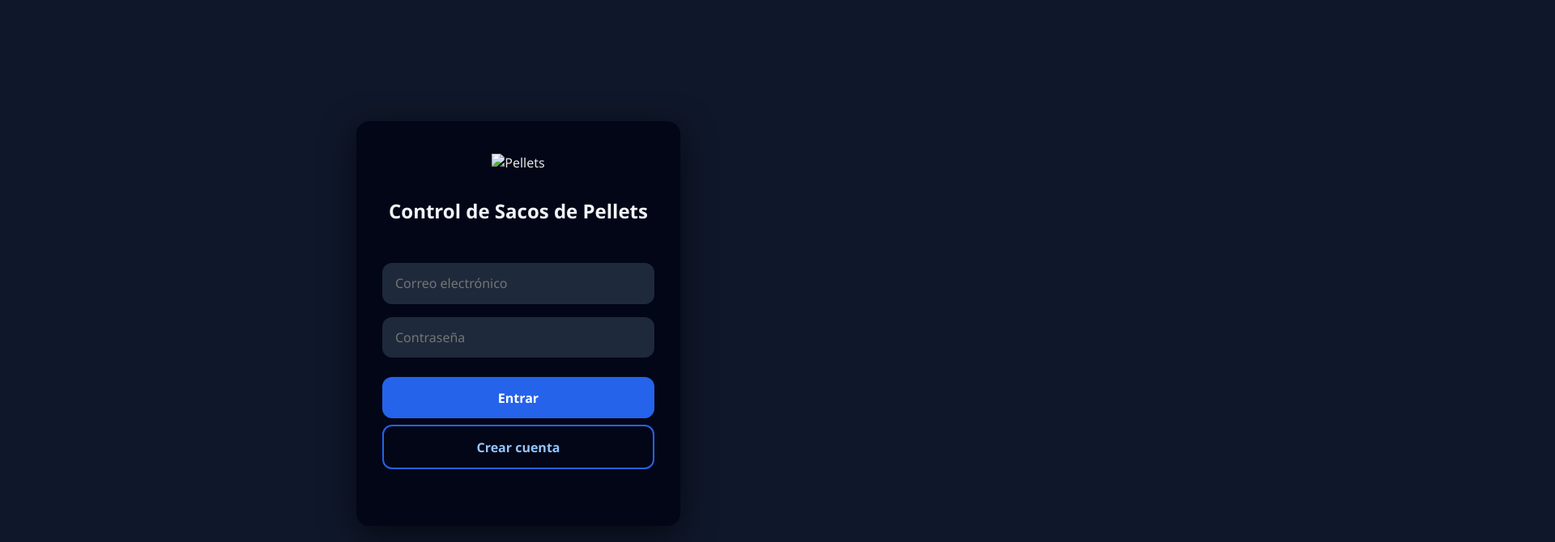
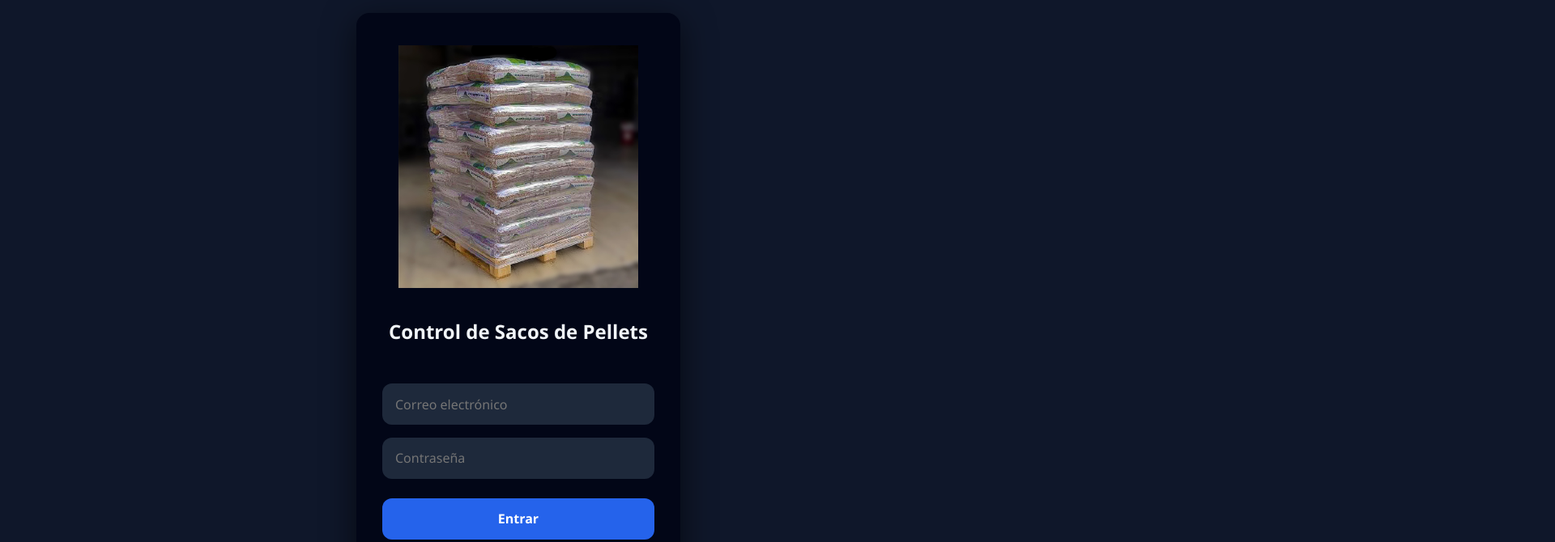
Before and after one commit to javijpereira/App-sacos, a plain HTML site: page index.html in a window 1280 px wide. Shown: the top 670 px of the page at 81% size, 1920 px wide, since content can reach past the window. Drawn offline with Linux system fonts and the light colour scheme; the site is published under a folder, as on GitHub Pages, so addresses that start at the root find nothing.

Commit message:
Actualizar index.html

```diff
--- a/index.html
+++ b/index.html
@@ -130,7 +130,7 @@ body {
 
       <!-- Cabecera centrada -->
       <div class="auth-header">
-        <img src="/sacospellet.jpg" alt="Pellets" class="logo">
+        <img src="sacospellet.jpg" alt="Pellets" class="logo">
         <h1>Control de Sacos de Pellets</h1>
       </div>
 
```
